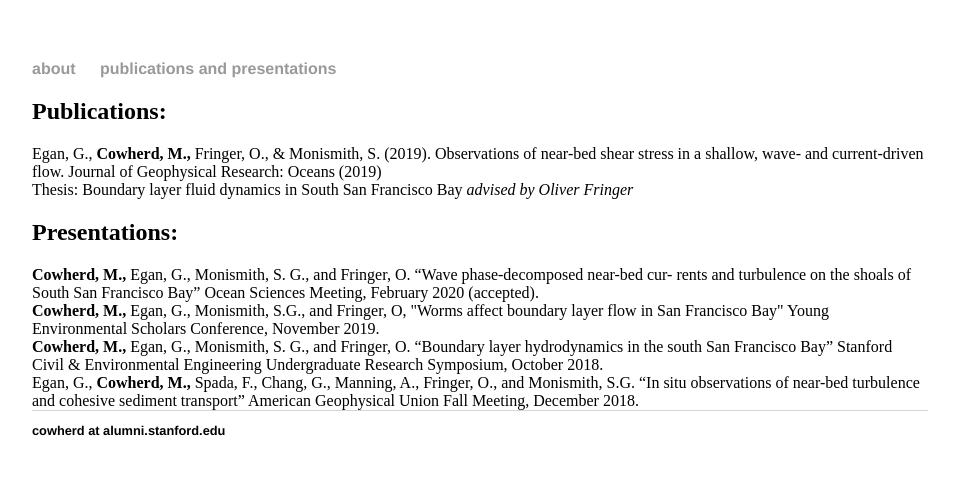
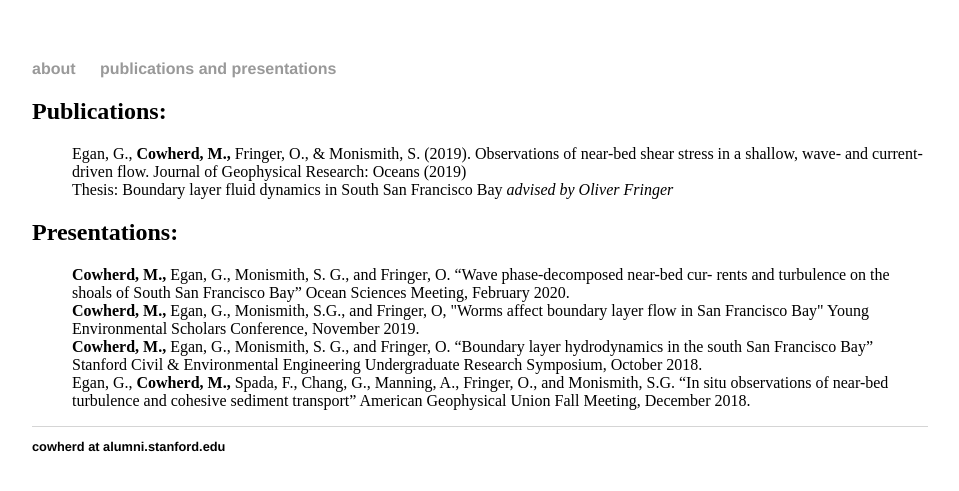
Before and after one commit to mariannecowherd/mariannecowherd.github.io, a Jekyll site: the page built from cv/index.html, in a window 1280 px wide. Shown: the top 491 px of the page, without its empty margins (160-1119 px from the left). Built offline with Jekyll 4.4.1, drawn with Linux system fonts in a browser that asks for light colours.

Commit message:
Update index.html

```diff
--- a/cv/index.html
+++ b/cv/index.html
@@ -4,16 +4,17 @@ title: CV
 ---
 <div class="blurb">
 
-
 	<h2>Publications:</h2>
-
+	<ul>
 	Egan, G., <b>Cowherd, M.,</b> Fringer, O., & Monismith, S. (2019). Observations of near-bed shear stress in a shallow, wave- and current-driven flow. Journal of Geophysical Research: Oceans (2019)<br>
 	Thesis: Boundary layer fluid dynamics in South San Francisco Bay <i>advised by Oliver Fringer</i>
+	</ul>
 	<h2>Presentations:</h2>
-		<b>Cowherd, M.,</b> Egan, G., Monismith, S. G., and Fringer, O. “Wave phase-decomposed near-bed cur- rents and turbulence on the shoals of South San Francisco Bay” Ocean Sciences Meeting, February 2020 (accepted).<br>
-		<b>Cowherd, M.,</b> Egan, G., Monismith, S.G., and Fringer, O, "Worms affect boundary layer flow in San Francisco Bay" Young Environmental Scholars Conference, November 2019.<br>
-		<b>Cowherd, M.,</b> Egan, G., Monismith, S. G., and Fringer, O. “Boundary layer hydrodynamics in the south San Francisco Bay” Stanford Civil & Environmental Engineering Undergraduate Research Symposium, October 2018.<br>
+	<ul>
+	<b>Cowherd, M.,</b> Egan, G., Monismith, S. G., and Fringer, O. “Wave phase-decomposed near-bed cur- rents and turbulence on the shoals of South San Francisco Bay” Ocean Sciences Meeting, February 2020.<br>
+	<b>Cowherd, M.,</b> Egan, G., Monismith, S.G., and Fringer, O, "Worms affect boundary layer flow in San Francisco Bay" Young Environmental Scholars Conference, November 2019.<br>
+	<b>Cowherd, M.,</b> Egan, G., Monismith, S. G., and Fringer, O. “Boundary layer hydrodynamics in the south San Francisco Bay” Stanford Civil & Environmental Engineering Undergraduate Research Symposium, October 2018.<br>
 		Egan, G., <b>Cowherd, M.,</b> Spada, F., Chang, G., Manning, A., Fringer, O., and Monismith, S.G. “In situ observations of near-bed turbulence and cohesive sediment transport” American Geophysical Union Fall Meeting, December 2018.<br>
-
+	</ul>
 
 </div><!-- /.blurb -->
```
